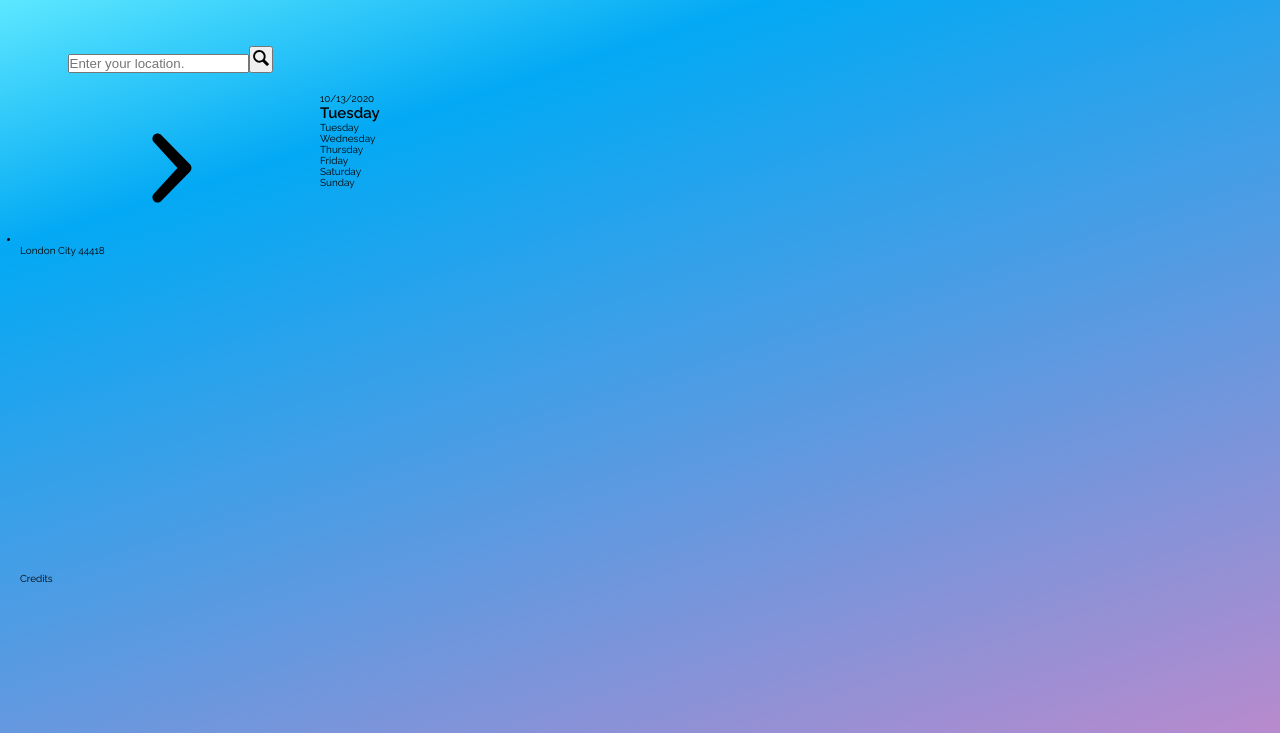
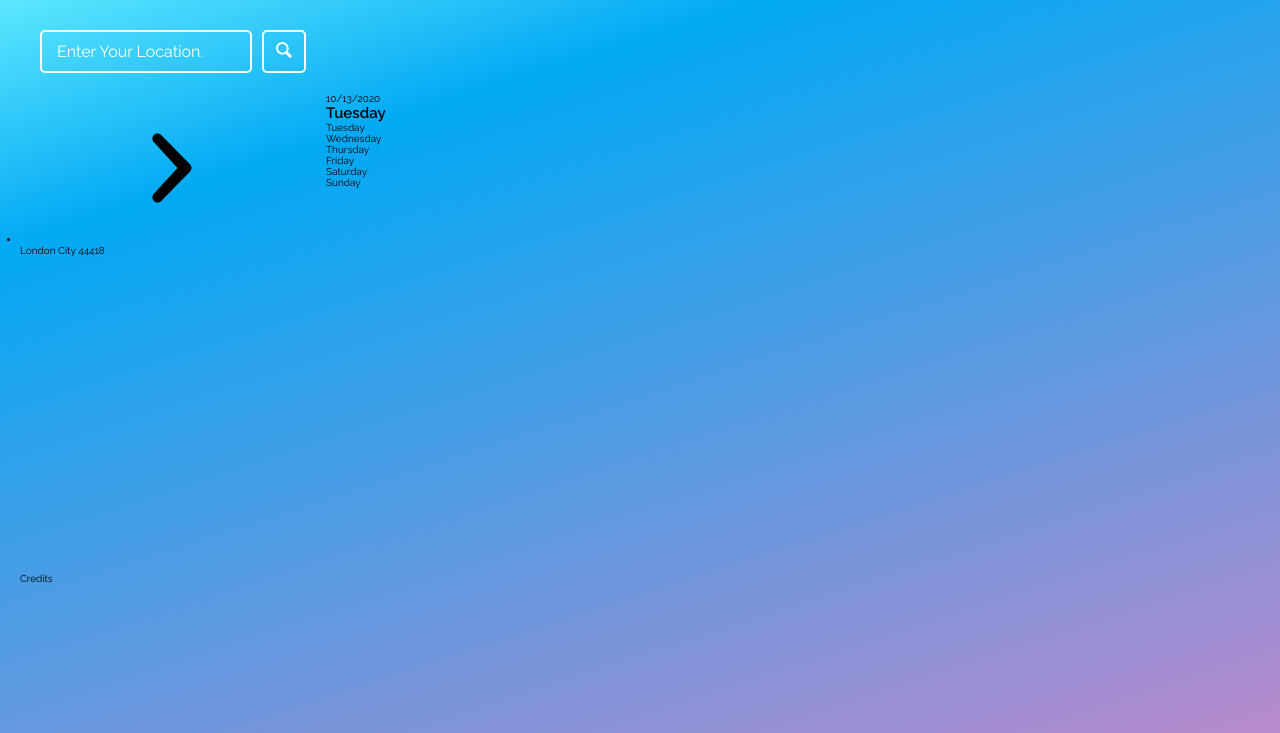
Before and after one commit to bolajiayeni/weather-app, a plain HTML site: page src/index.html in a window 1280 px wide. Shown: the part 67-800 px from the top of the page. Drawn offline with Linux system fonts and the light colour scheme.

Commit message:
Update style.css

```diff
--- a/src/css/style.css
+++ b/src/css/style.css
@@ -10,6 +10,7 @@
     --gradient-color-1: rgba(184,138,205,1);
     --gradient-color-2: rgba(3,169,244,1);
     --gradient-color-3: rgba(95,233,255,1);
+    --color-white: #fff;
 
 }
 
@@ -42,16 +43,56 @@ body {
 }
 
 .search__field {
+    font-family: inherit;
+    font-size: 1.6rem;
+    padding: 1rem 1.5rem;
+    background-color: transparent;
+    color: var(--color-white);
+    margin-right: 1rem;
+    border: 2px solid var(--color-white);
+    border-radius: .5rem;
+    text-transform: capitalize;
+    transition: all .2s;
+}
 
+.search__field:focus {
+    outline: none;
+    background-color: var(--color-white);
+    color: var(--gradient-color-3);
+}
+
+.search__field::placeholder {
+    color: var(--color-white);
 }
 
 .search__btn {
+    padding: .8rem 1rem;
+    border: 2px solid var(--color-white);
+    background-color: transparent;
+    border-radius: .5rem;
+    transition: all .2s;
+}
 
+.search__btn:hover,
+.search__btn:active,
+.search__btn:focus {
+    outline: none;
+    background-color: var(--color-white);
 }
 
 .search__icon {
     height: 2rem;
     width: 2rem;
+    fill: var(--color-white);
+    transition: all .2s;
+}
+
+.search__btn:focus .search__icon {
+    fill: var(--gradient-color-3);
+}
+
+.search__btn:hover .search__icon {
+    fill: var(--gradient-color-3);
 }
 
 .logo-box {
```
